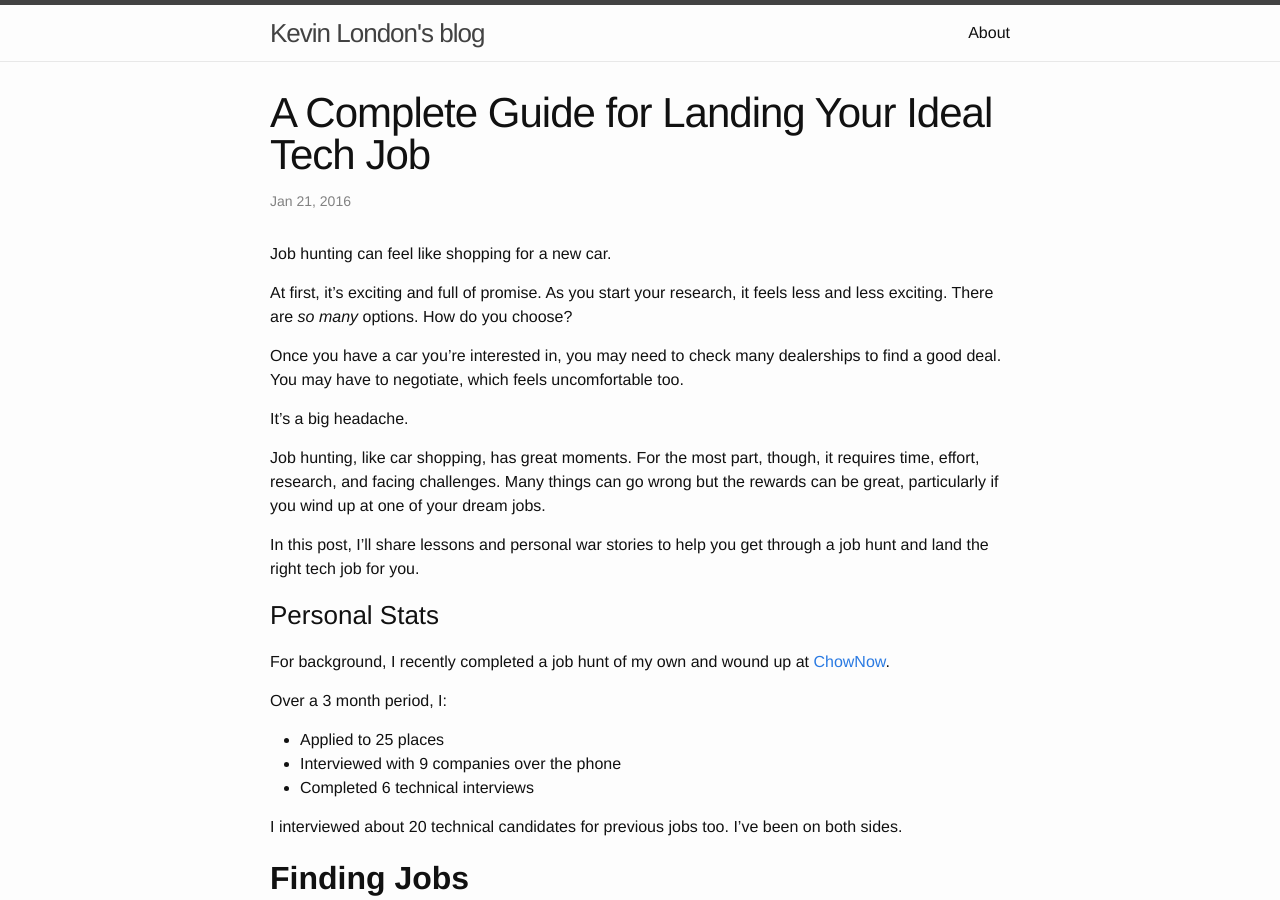
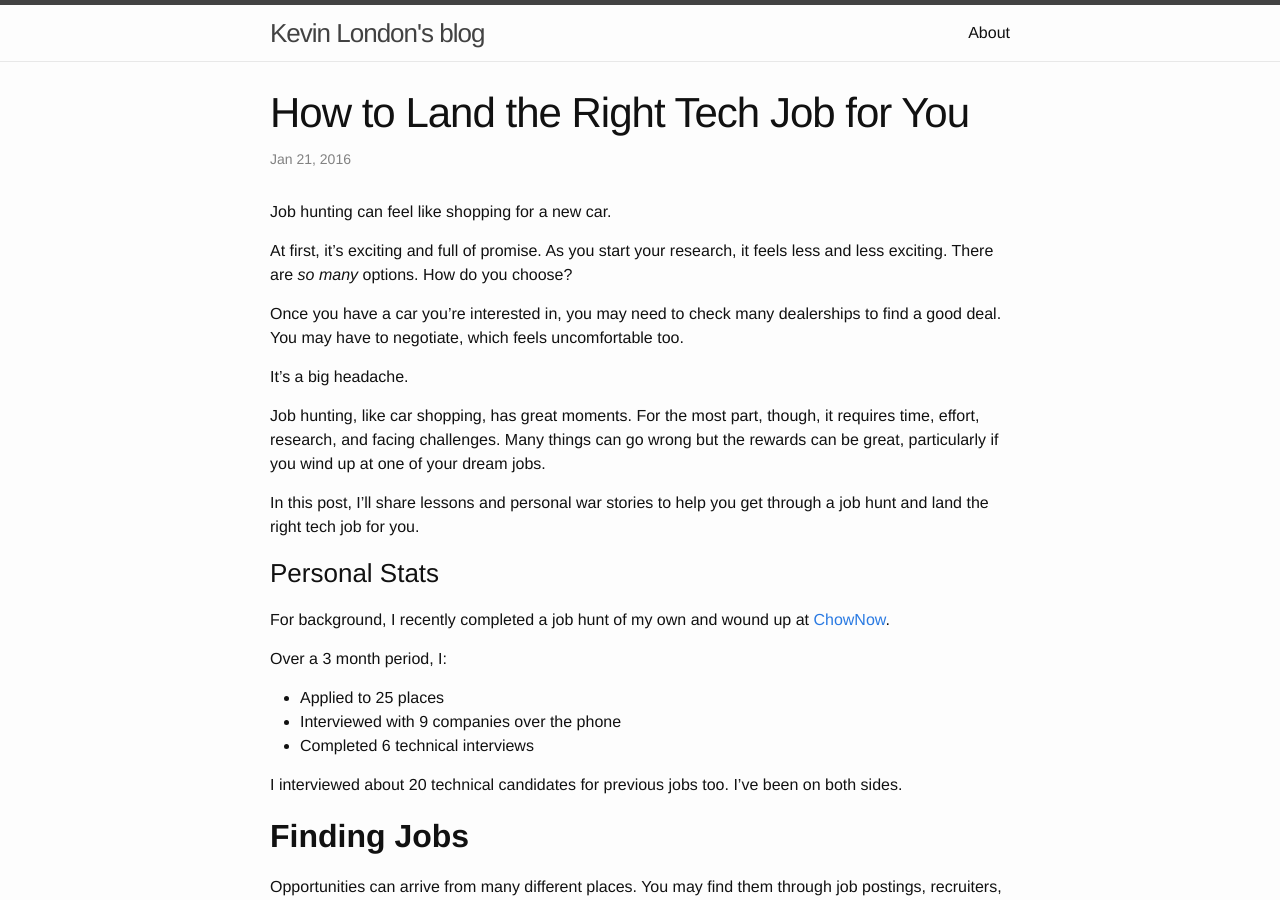
Before and after one commit to kevinlondon/kevinlondon.github.io, a Jekyll site: the page built from _posts/2016-01-21-job-hunt-guide.md, in a window 1280 px wide and 900 px high. Built offline with Jekyll 4.4.1, drawn with Linux system fonts in a browser that asks for light colours; comment, search, counter and statistics services are not loaded.

Commit message:
Rename post

```diff
--- a/_posts/2016-01-21-job-hunt-guide.md
+++ b/_posts/2016-01-21-job-hunt-guide.md
@@ -1,6 +1,6 @@
 ---
 layout: post
-title:  "A Complete Guide for Landing Your Ideal Tech Job"
+title:  "How to Land the Right Tech Job for You"
 date:   2016-01-21 20:45:08
 ---
 
```
